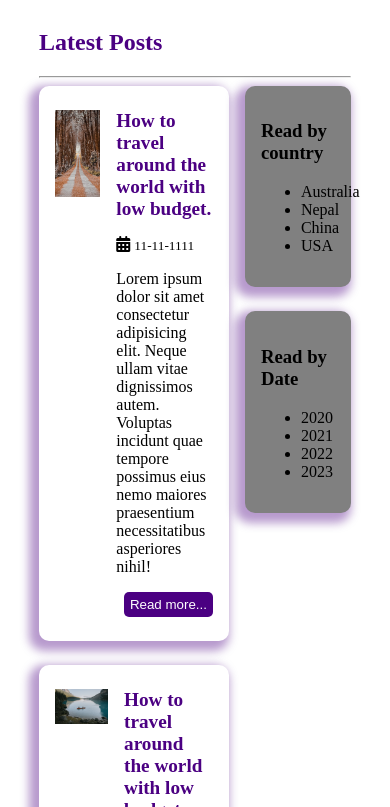
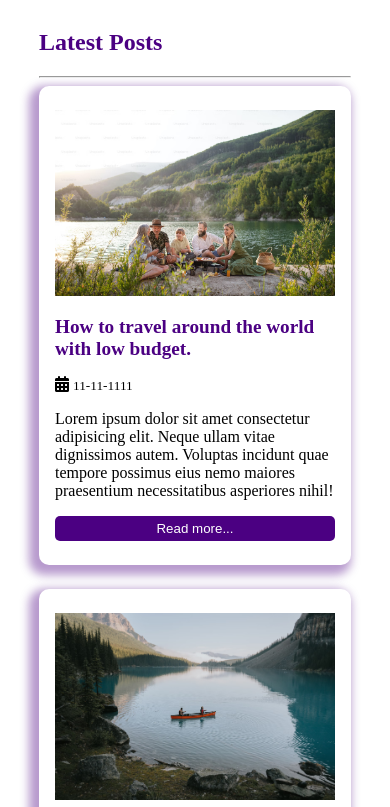
Before and after one commit to bzayn02/travelblog, a plain HTML site: page index.html in a window 390 px wide. Shown: the part 747-1554 px from the top of the page. Drawn offline with Linux system fonts and the light colour scheme.

Commit message:
media query responsiveness

```diff
--- a/index.html
+++ b/index.html
@@ -64,7 +64,7 @@
           <div class="articles">
             <article>
               <div class="article-image">
-                <img src="./images/6.avif" width="100%" alt="" />
+                <img src="./images/2.avif" width="100%" alt="" />
               </div>
               <div class="article-content">
                 <div class="title">
@@ -149,7 +149,7 @@
           <hr />
           <div class="card-list">
             <div class="card">
-              <img src="./images/1.avif" alt="" width="100%" />
+              <img src="./images/3.avif" alt="" width="100%" />
               <div class="container">
                 <h3>Lorem ipsum dolor sit amet.</h3>
                 <p>
@@ -171,7 +171,7 @@
               </div>
             </div>
             <div class="card">
-              <img src="./images/4.avif" alt="" width="100%" />
+              <img src="./images/3.avif" alt="" width="100%" />
               <div class="container">
                 <h3>Lorem ipsum dolor sit amet.</h3>
                 <p>
--- a/style.css
+++ b/style.css
@@ -60,7 +60,7 @@ body {
 /* =================== Hero section ============================ */
 
 .hero-section {
-  background-image: url('./images/heroimage.avif');
+  background-image: url('./images/4.avif');
   height: 70vh;
   background-size: cover;
   display: flex;
@@ -129,6 +129,7 @@ article .button {
 
 .article-image {
   max-width: 200px;
+  max-height: 450px;
 }
 
 .title {
@@ -207,3 +208,57 @@ article .button {
   justify-content: center;
   padding: 30px 30px;
 }
+
+/* ==========MEDIA QUERY========== */
+
+/* pads width is 600->992*/
+@media (max-width: 992px) {
+  .main {
+    display: flex;
+    justify-content: space-between;
+    flex-direction: column;
+  }
+  .articles,
+  .side-links {
+    width: 100%;
+  }
+
+  .side-links {
+    display: flex;
+    justify-content: space-between;
+    gap: 1rem;
+    margin-bottom: 1.5rem;
+  }
+  .country,
+  .date {
+    width: 50%;
+  }
+
+  .country {
+    margin-bottom: 0;
+  }
+}
+
+/* mobile width is below 600px */
+/* 0< width <600px */
+@media (max-width: 600px) {
+  article {
+    display: flex;
+    gap: 1rem;
+    flex-direction: column;
+  }
+
+  .article-image {
+    max-width: 100%;
+  }
+
+  article .button {
+    width: 100%;
+  }
+  form {
+    display: flex;
+    flex-direction: column;
+    gap: 0.5rem;
+    width: 100%;
+  }
+}
```
